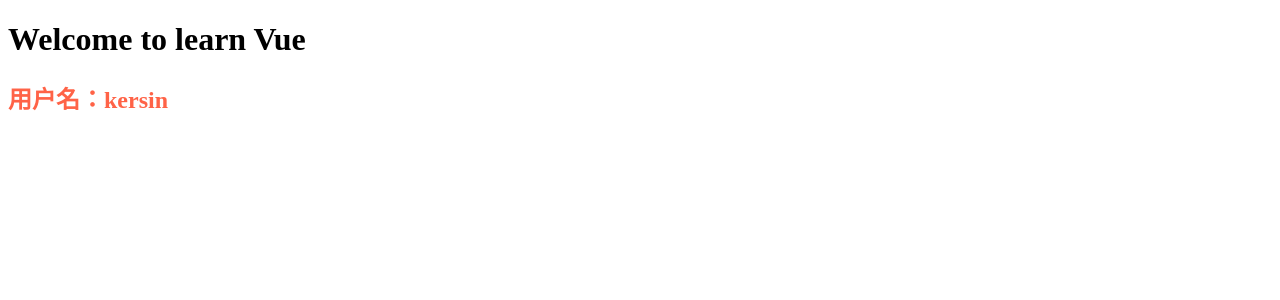
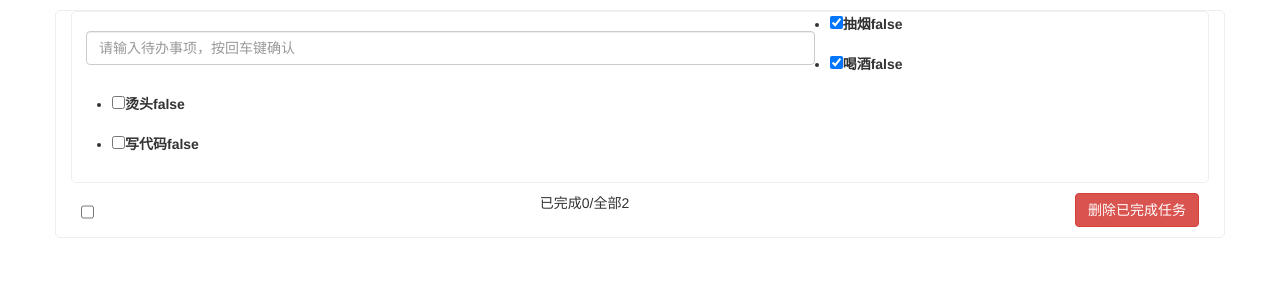
Before and after one commit to Kerwin-Jin/ewshop, a Vue app: page / in a window 1280 px wide. Shown: the top 300 px of the page. Built offline with nearby package versions, Linux system fonts and the light colour scheme.

Commit message:
todolist

```diff
--- a/public/index.html
+++ b/public/index.html
@@ -6,6 +6,11 @@
     <meta name="viewport" content="width=device-width,initial-scale=1.0">
     <link rel="icon" href="<%= BASE_URL %>favicon.ico">
     <title><%= htmlWebpackPlugin.options.title %></title>
+    <!-- 最新版本的 Bootstrap 核心 CSS 文件 -->
+		<link rel="stylesheet" href="https://stackpath.bootstrapcdn.com/bootstrap/3.4.1/css/bootstrap.min.css">
+		<!-- 最新的 Bootstrap 核心 JavaScript 文件 -->
+		<script src="https://cdn.bootcdn.net/ajax/libs/jquery/3.6.0/jquery.min.js"></script>
+		<script src="https://stackpath.bootstrapcdn.com/bootstrap/3.4.1/js/bootstrap.min.js"></script>
   </head>
   <body>
     <noscript>
--- a/src/App.vue
+++ b/src/App.vue
@@ -1,19 +1,46 @@
 <template>
-  <div>
-    <h1>Welcome to learn Vue</h1>
-    <HelloWorld/>
+  <div class="container todo-wrap">
+    <Header :addTodo="addTodo"/>
+    <List :todos="todos"/>
+    <Footer/>
   </div>
 </template>
 
 <script>
-import HelloWorld from "./components/HelloWorld.vue"
+import Header from './components/Header'
+import List from './components/List'
+import Footer from './components/Footer'
 export default {
+  name:"App",
   components:{
-    HelloWorld
+    Header,
+    List,
+    Footer
+  },
+  data(){
+    return {
+      todos:[
+        {id:'001',name:'抽烟',done:true},
+        {id:'002',name:'喝酒',done:true},
+        {id:'003',name:'烫头',done:false},
+        {id:'004',name:'写代码',done:false}
+      ]
+    }
+  },
+  methods:{
+
+    // 添加一个todo
+    addTodo(todoObj){
+      this.todos.unshift(todoObj);
+    }
   }
 }
 </script>
 
 <style scoped>
-
+.todo-wrap{
+  margin-top: 10px;
+  border: 1px solid #eee;
+  border-radius: 5px;
+}
 </style>
--- /dev/null
+++ b/src/components/Footer.vue
@@ -0,0 +1,21 @@
+<template>
+  <div class="footer">
+      <input type="checkbox">
+      <span>已完成0/全部2</span>
+      <button class="btn btn-danger">删除已完成任务</button>
+  </div>
+</template>
+
+<script>
+export default {
+    name:'Footer'
+}
+</script>
+
+<style>
+.footer{
+    margin: 10px;
+    display: flex;
+    justify-content: space-between;
+}
+</style>
--- /dev/null
+++ b/src/components/Header.vue
@@ -0,0 +1,37 @@
+<template>
+  <div class="col-md-8 header">
+    <div class="form-group">
+        <input type="text" class="form-control" placeholder="请输入待办事项，按回车键确认" v-model="name" @keyup.enter="add()">
+    </div>
+  </div>
+</template>
+
+<script>
+export default {
+    name:"Header",
+    data(){
+      return {
+        name:''
+      }
+    },
+    props:["addTodo"],
+    methods:{
+      add(){
+
+        if(!this.name.trim()) return alert("输入不能为空");
+
+        const todoObj = {id:Date.now(),name:this.name,done:false}
+        console.log(todoObj);
+
+        this.addTodo(todoObj);
+        this.name = '';
+      }
+    }
+}
+</script>
+
+<style scoped>
+    .header{
+        margin-top: 20px;
+    }
+</style>
--- a/src/components/HelloWorld.vue
+++ /dev/null
@@ -1,21 +0,0 @@
-<template>
-  <div>
-    <h2 class="title">用户名：{{title}}</h2>
-  </div>
-</template>
-
-<script>
-export default {
-  data(){
-    return{
-      title:"kersin"
-    }
-  }
-}
-</script>
-
-<style scoped>
-  .title{
-    color: tomato;
-  }
-</style>
--- /dev/null
+++ b/src/components/Item.vue
@@ -0,0 +1,33 @@
+<template>
+    <li @mouseenter="isEnter = true" @mouseout="isEnter = false" :class='{"high-light":isEnter}' class="item">
+        <label>
+            <input type="checkbox" :checked="todo.done">{{todo.name}}{{isEnter}}
+            <button class="btn btn-danger" :style="{display:isEnter?'inline-block':'none'}" @click="delTodo(todo.id)">删除</button>
+        </label>
+    </li>
+</template>
+
+<script>
+export default {
+    name:'Item',
+    props:["todo"],
+    data(){
+        return{
+            isEnter:false
+        }
+    },
+    methods:{
+
+    }
+}
+</script>
+
+<style>
+.high-light{
+    background-color: #eee;
+    cursor: pointer;
+}
+.item{
+    height: 40px;
+}
+</style>
--- /dev/null
+++ b/src/components/List.vue
@@ -0,0 +1,25 @@
+<template>
+  <div class="list">
+      <ul>
+        <Item v-for="t in todos" :key="t.id" :todo="t"/>
+      </ul>
+  </div>
+</template>
+
+<script>
+import Item from "./Item"
+export default {
+    name:"List",
+    components:{
+        Item
+    },
+    props:["todos"]
+}
+</script>
+
+<style>
+.list{
+    border:1px solid #eee;
+    border-radius: 5px;
+}
+</style>
--- /dev/null
+++ b/src/plugins/plugin.js
@@ -0,0 +1,5 @@
+export default {
+    install(Vue){
+
+    }
+}
```
Also changed, not shown: src/main.js (+5 -4 lines).
